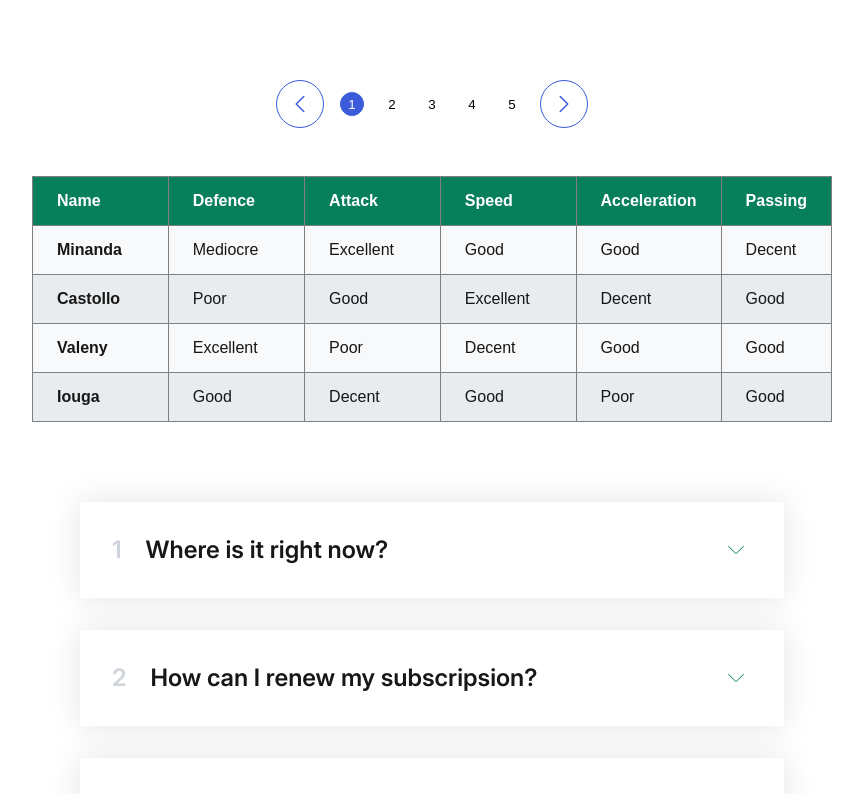
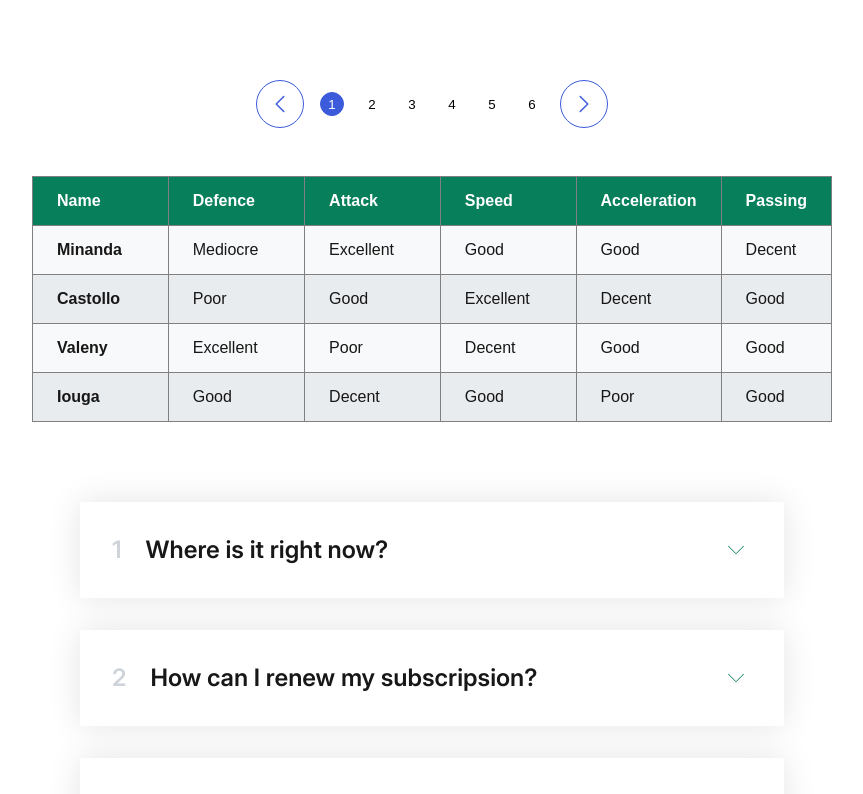
Before and after one commit to tBaronDar/components-lib, a Next.js app: page / in a window 1280 px wide. Shown: the top 794 px of the page, without its empty margins (208-1071 px from the left). Built offline with nearby package versions, Linux system fonts and the light colour scheme.

Commit message:
pagination refactoring

```diff
--- a/app/page.tsx
+++ b/app/page.tsx
@@ -9,7 +9,7 @@ import { FAQ, carouselData, playersData } from "@/data/dummy_data";
 export default function ComponentsLib() {
 	return (
 		<main>
-			<Pagination pages={5} initialPage={1} />
+			<Pagination pages={6} initialPage={1} />
 			<Table data={playersData} />
 			<Accordion data={FAQ} />
 			<Carousel data={carouselData} />
--- a/components/pagination/pagination.module.css
+++ b/components/pagination/pagination.module.css
@@ -43,3 +43,7 @@
 	color: #fff;
 	border: 1px solid #3b5bdb;
 }
+
+.invisible-button {
+	display: none;
+}
--- a/components/pagination/pagination.tsx
+++ b/components/pagination/pagination.tsx
@@ -14,41 +14,33 @@ export default function Pagination({ pages, initialPage }) {
 	useEffect(() => {
 		const firstButtons = [];
 		const tempSelectedButtons = [];
-		if (pages <= 5) {
-			for (let i = 1; i <= 5; i++) {
-				firstButtons.push(i);
-				//all buttons unselected
+
+		//last button is separate
+		firstButtons.push(1);
+		//display buttons===pages, exclude first and last
+		for (let i = 1; i < pages - 1; i++) {
+			firstButtons.push(i + 1);
+		}
+		//last button is separate
+		if (pages > 2) {
+			firstButtons.push(pages);
+		}
+		firstButtons.forEach((item) => {
+			if (selectedPage === item) {
+				tempSelectedButtons.push("selected-button");
+			} else {
 				tempSelectedButtons.push(undefined);
 			}
-			//the current button selected
-			tempSelectedButtons[selectedPage - 1] = "selected-button";
-			setNumberButtons(firstButtons);
-			setSelectedButtons(tempSelectedButtons);
-			setShowFirstButton(false);
-			setShowLastButton(false);
-		} else {
-			for (
-				let i = Math.max(1, selectedPage - 2);
-				i < Math.min(pages + 1, selectedPage + 2);
-				i++
-			) {
-				if (i < pages - 2) {
-					setShowLastButton(true);
-				} else {
-					setShowLastButton(false);
-				}
-				firstButtons.push(i);
-				selectedButtons.push(undefined);
-				tempSelectedButtons.push(undefined);
-			}
-			tempSelectedButtons[selectedPage - 1] = "selected-button";
-			setNumberButtons(firstButtons);
-			setSelectedButtons(tempSelectedButtons);
-		}
+		});
+
+		setNumberButtons(firstButtons);
+		setSelectedButtons(tempSelectedButtons);
 	}, [selectedPage]);
 
+	console.log("buttons array: ", numberButtons);
+	console.log("selected: ", selectedButtons);
+
 	function numberButtonClickHandler(buttonIndex: number) {
-		console.log(buttonIndex);
 		setSelectedPage(buttonIndex);
 	}
 
@@ -93,18 +85,15 @@ export default function Pagination({ pages, initialPage }) {
 					className={`${styles["number-button"]} ${
 						styles[`${selectedButtons[numberButtons.indexOf(item)]}`]
 					}`}
-					onClick={numberButtonClickHandler.bind(null, item)}>
+					onClick={numberButtonClickHandler.bind(
+						null,
+						numberButtons.indexOf(item - 1)
+					)}>
 					{item}
 				</button>
 			))}
 			{showLastButton && <p>...</p>}
-			{showLastButton && (
-				<button
-					className={styles["number-button"]}
-					onClick={numberButtonClickHandler.bind(null, pages)}>
-					{pages}
-				</button>
-			)}
+
 			<button className={styles["arrow-button"]} onClick={nextButtonHandler}>
 				<svg
 					xmlns="http://www.w3.org/2000/svg"
```
